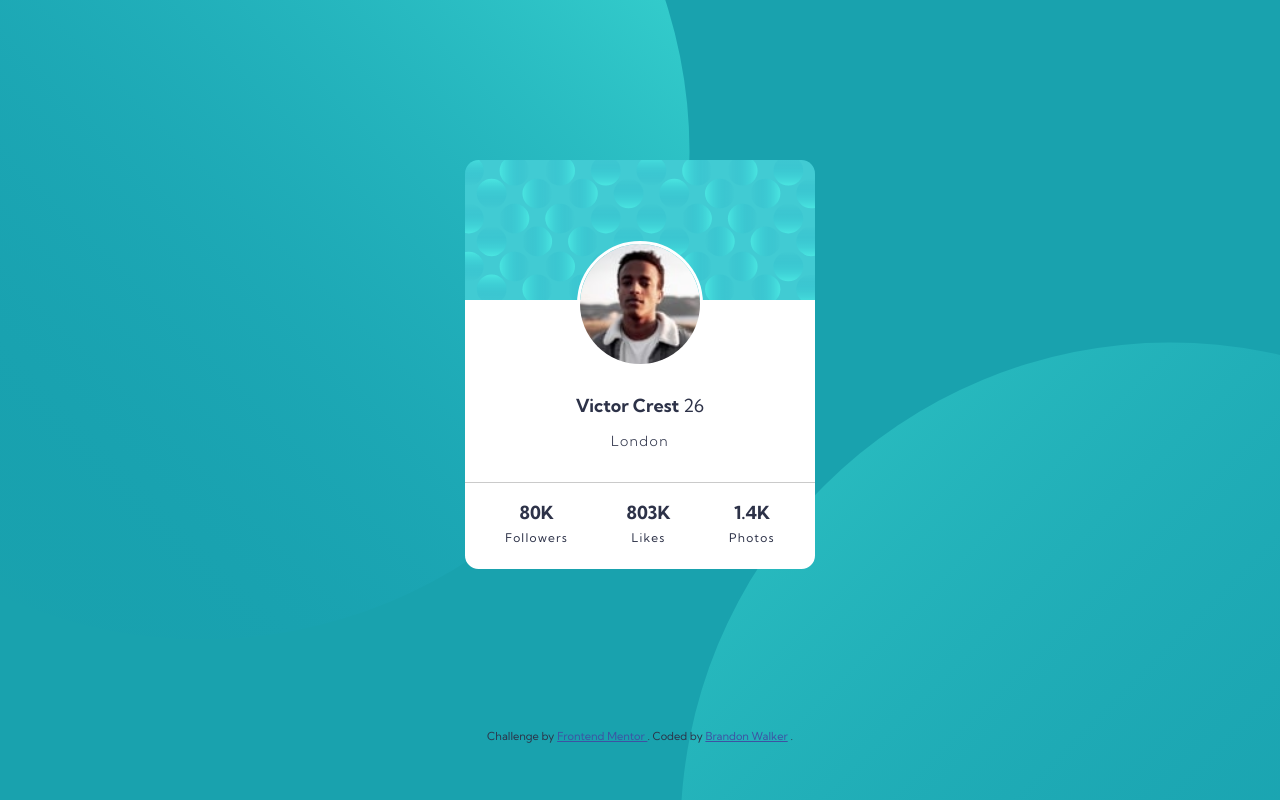
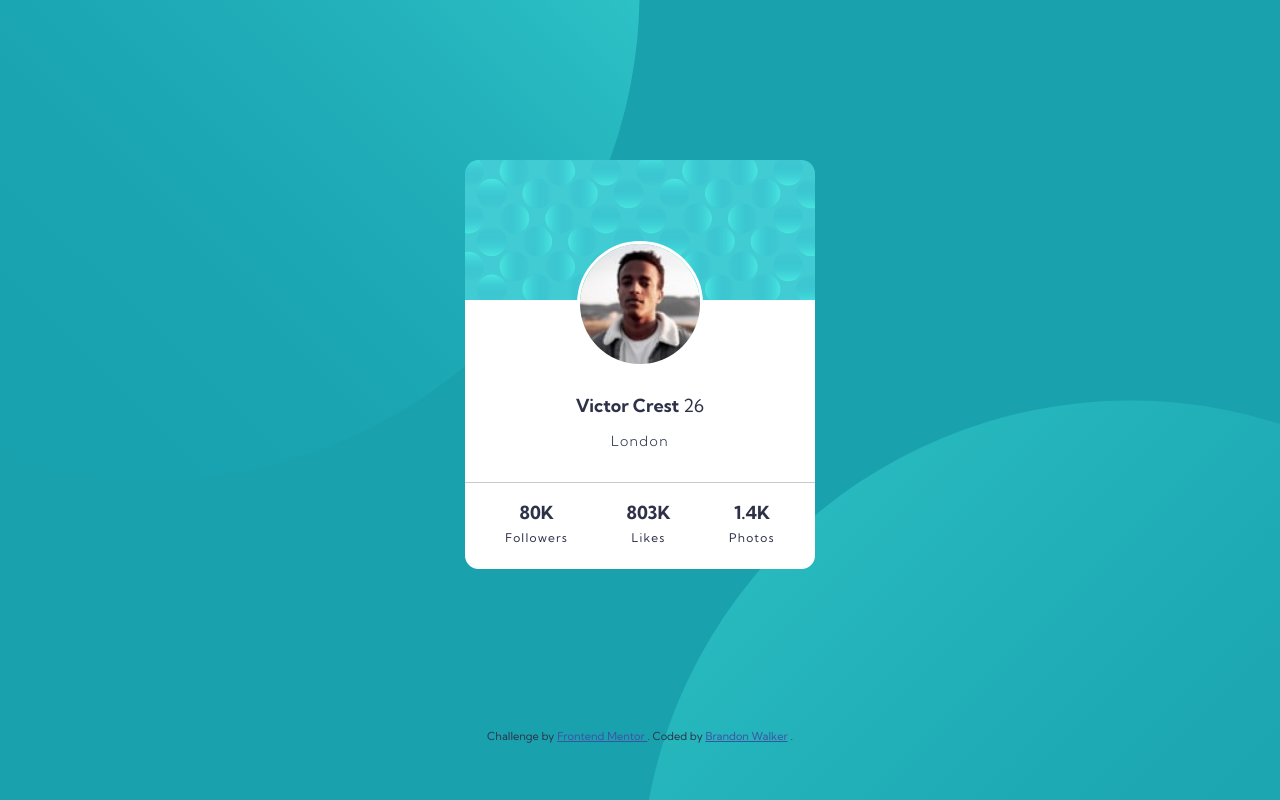
Before and after one commit to walker861/FEMProfileCardComponent, a plain HTML site: page index.html in a window 1280 px wide. Drawn offline with Linux system fonts and the light colour scheme.

Commit message:
background image position, change units to viewport

```diff
--- a/style.css
+++ b/style.css
@@ -15,8 +15,8 @@ body {
   background-image: url(./images/bg-pattern-top.svg),
     url(./images/bg-pattern-bottom.svg);
 
-  background-position: bottom 10rem left -18rem, top 21.4rem left 42.5rem;
-  background-repeat: no-repeat, no-repeat;
+  background-position: right 50vw bottom 40vh, top 50vh left 50vw;
+  background-repeat: no-repeat;
 
   font-size: 1.125rem;
   font-family: 'Kumbh Sans', sans-serif;
```
